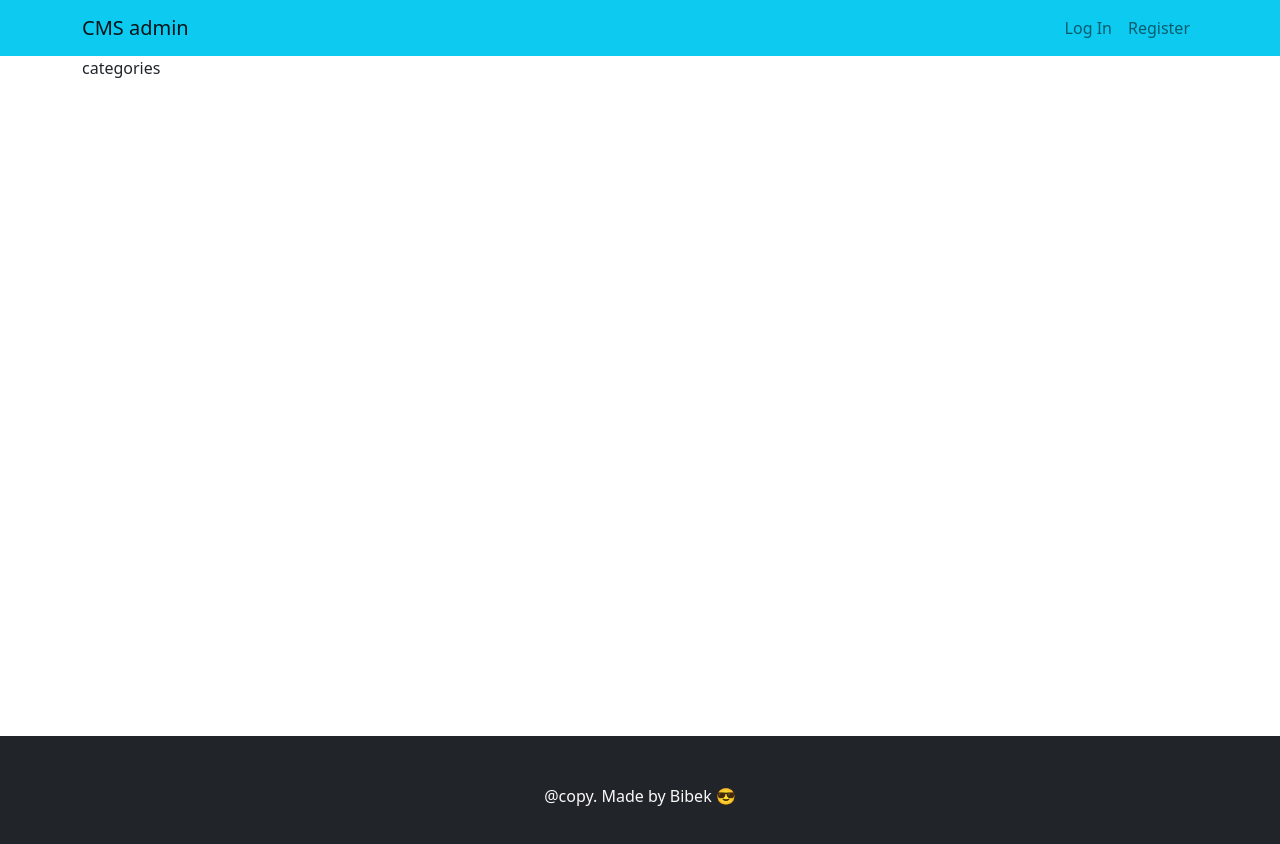
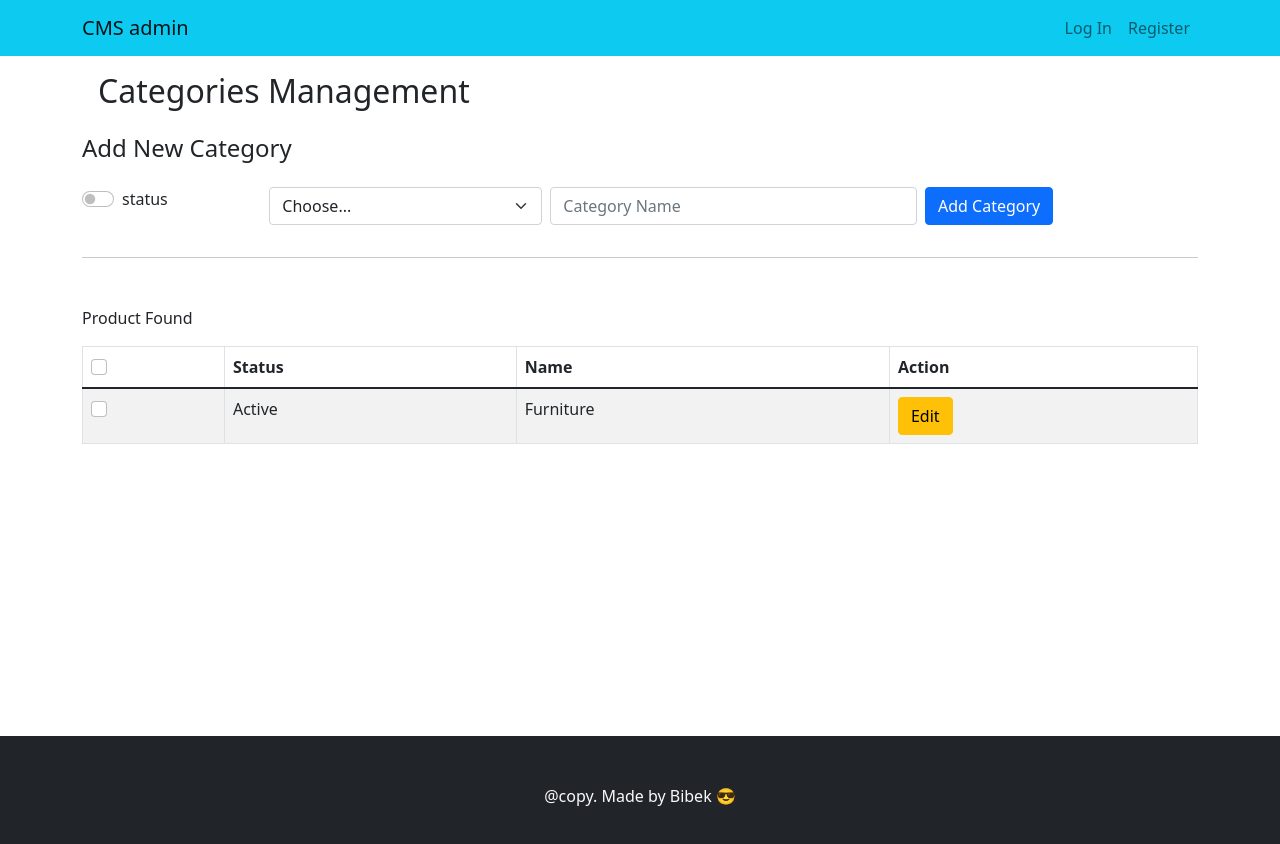
Before and after one commit to Bibek-2022/Admin-CMS, a React (Create React App) app in the folder client/: page /categories in a window 1280 px wide. Shown: the top 844 px of the page. Built offline with nearby package versions, Linux system fonts and the light colour scheme.

Commit message:
Category delete functionality configured and category FE

```diff
--- a/client/src/App.js
+++ b/client/src/App.js
@@ -6,7 +6,7 @@ import Registration from "./pages/login-registration/Registration";
 import { toast, ToastContainer } from "react-toastify";
 import { EmailVerification } from "./pages/EmailVerification";
 import { Dashboard } from "./pages/dashboard/Dashboard";
-import Categories from "./pages/Categories.js/Categories";
+import Categories from "./pages/Categories/Categories";
 import Product from "./pages/products/Products";
 import PaymentMethod from "./pages/paymentMethod/PaymentMethod";
 import User from "./pages/users/User";
--- /dev/null
+++ b/client/src/components/add-cat-form/AddCatForm.js
@@ -0,0 +1,40 @@
+import React from "react";
+import { Button } from "react-bootstrap";
+import Col from "react-bootstrap/Col";
+import Form from "react-bootstrap/Form";
+import Row from "react-bootstrap/Row";
+import { CustomInput } from "../../custom-input/CustomInput";
+export const AddCatForm = () => {
+  const inputFileds = [{}];
+  return (
+    <div>
+      <h4>Add New Category</h4>
+      <Form>
+        <Row className="g-2 mt-3">
+          <Col md="2">
+            <Form.Group controlId="formGridState">
+              {" "}
+              <Form.Check label="status" type="switch"></Form.Check>
+            </Form.Group>
+          </Col>
+          <Col md="3">
+            <Form.Group controlId="formGridState">
+              <Form.Select defaultValue="Choose...">
+                <option>Choose...</option>
+                <option>...</option>
+              </Form.Select>
+            </Form.Group>
+          </Col>
+          <Col md="4">
+            {" "}
+            <CustomInput name="name" placeholder="Category Name" />
+          </Col>
+          <Col md="3">
+            {" "}
+            <Button type="submit">Add Category</Button>
+          </Col>
+        </Row>
+      </Form>
+    </div>
+  );
+};
--- /dev/null
+++ b/client/src/components/category-table/CategoryTable.js
@@ -0,0 +1,36 @@
+import { Button, Col, Form, Row } from "react-bootstrap";
+import Table from "react-bootstrap/Table";
+
+export const CategoryTable = () => {
+  return (
+    <Row className="mt-5">
+      <Col>
+        <p>Product Found</p>
+        <Table striped bordered hover>
+          <thead>
+            <tr>
+              <th>
+                <Form.Check />
+              </th>
+              <th>Status</th>
+              <th>Name</th>
+              <th>Action</th>
+            </tr>
+          </thead>
+          <tbody>
+            <tr>
+              <td>
+                <Form.Check />
+              </td>
+              <td>Active</td>
+              <td>Furniture</td>
+              <td>
+                <Button variant="warning"> Edit </Button>
+              </td>
+            </tr>
+          </tbody>
+        </Table>
+      </Col>
+    </Row>
+  );
+};
--- a/client/src/components/helpers/axiosHelper.js
+++ b/client/src/components/helpers/axiosHelper.js
@@ -2,6 +2,7 @@ import axios from "axios";
 const rootUrl = "http://localhost:8000/api/v1";
 const loginRegisterEP = rootUrl + "/register-login";
 const loginEP = loginRegisterEP + "/login";
+
 const apiProcessor = async (method, url, data) => {
   try {
     const response = await axios({
--- /dev/null
+++ b/client/src/custom-input/CustomInput.js
@@ -0,0 +1,10 @@
+import React from "react";
+import Form from "react-bootstrap/Form";
+export const CustomInput = ({ label, ...rest }) => {
+  return (
+    <Form.Group className="mb-3">
+      {label && <Form.Label>{label}</Form.Label>}
+      <Form.Control {...rest} />
+    </Form.Group>
+  );
+};
--- a/client/src/pages/Categories.js/Categories.js
+++ /dev/null
@@ -1,8 +0,0 @@
-import React from "react";
-import AdminLayout from "../../layout/AdminLayout";
-
-const Categories = () => {
-  return <AdminLayout>categories</AdminLayout>;
-};
-
-export default Categories;
--- /dev/null
+++ b/client/src/pages/Categories/Categories.js
@@ -0,0 +1,19 @@
+import React from "react";
+import { AddCatForm } from "../../components/add-cat-form/AddCatForm";
+import { CategoryTable } from "../../components/category-table/CategoryTable";
+import AdminLayout from "../../layout/AdminLayout";
+
+const Categories = () => {
+  return (
+    <AdminLayout>
+      <h2 className="p-3">Categories Management</h2>
+      {/* form Here */}
+      <AddCatForm />
+      <hr />
+      {/* category list table */}
+      <CategoryTable />
+    </AdminLayout>
+  );
+};
+
+export default Categories;
```
Also changed, not shown: 1 other file (tests, documents, lock files or other folders).
